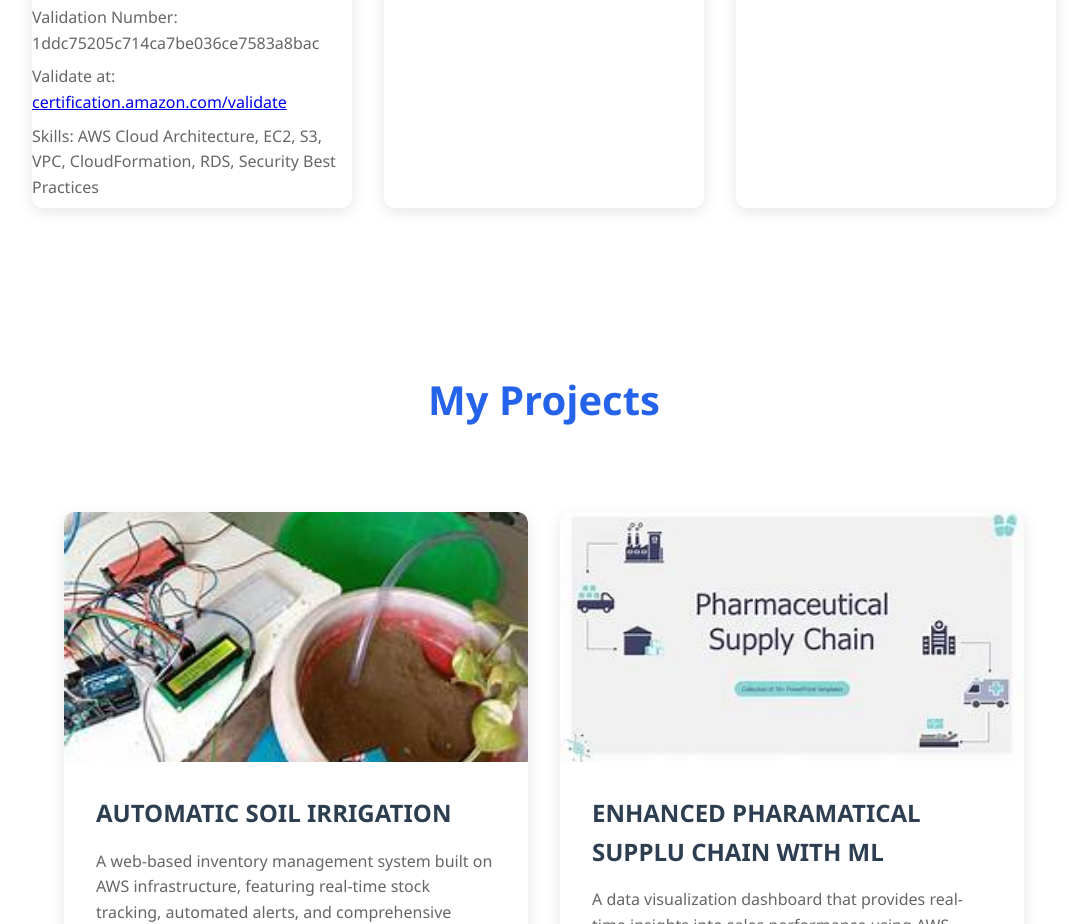
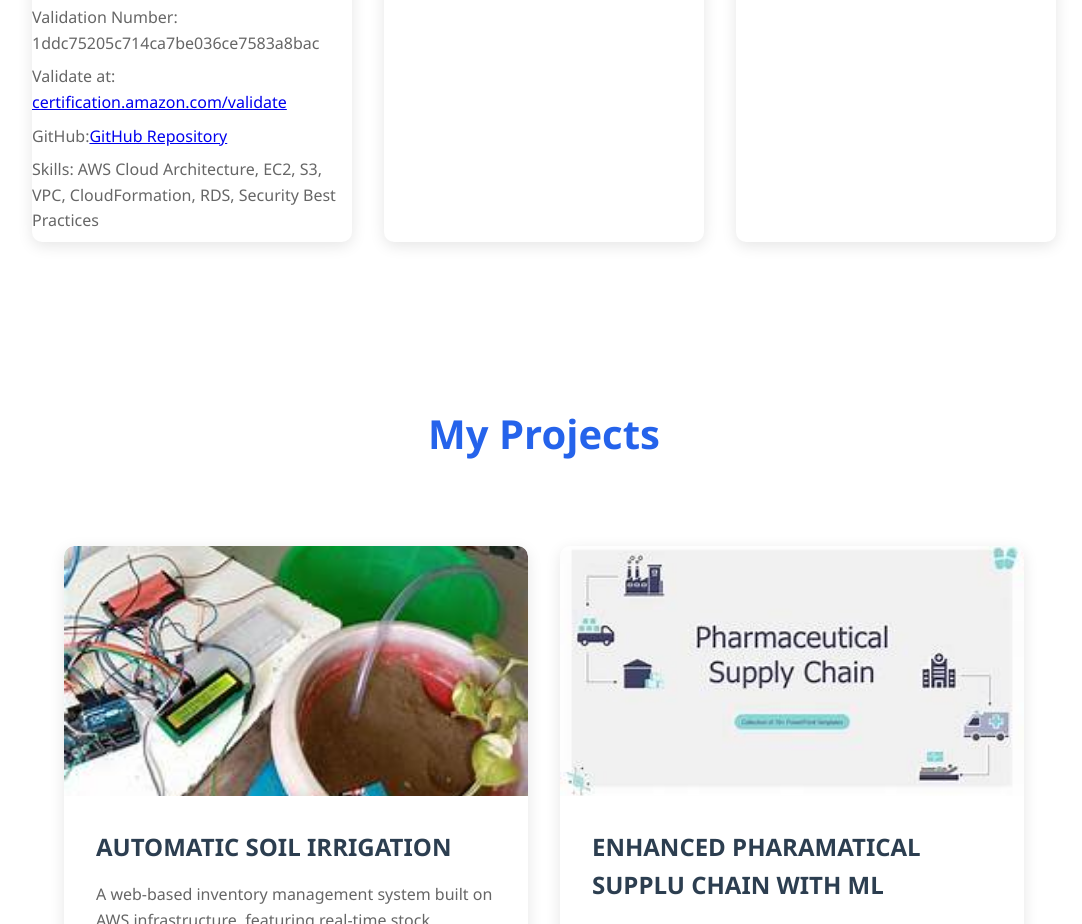
Before and after one commit to Giritharan22/portfolio, a plain HTML site: page index.html in a window 1280 px wide. Shown: the part 2189-3113 px from the top of the page, without its empty margins (96-1178 px from the left). Drawn offline with Linux system fonts and the light colour scheme.

Commit message:
Update index.html

```diff
--- a/index.html
+++ b/index.html
@@ -79,6 +79,7 @@
                     <p>Year: 2023</p>
                     <p>Validation Number: 1ddc75205c714ca7be036ce7583a8bac</p>
                     <p>Validate at: <a href="https://aws.amazon.com/verification" target="_blank">certification.amazon.com/validate</a></p>
+                    <p>GitHub:<a href="https://github.com/Giritharan22/AWS_HANDSON" target="_blank">GitHub Repository</a>
                     <p>Skills: AWS Cloud Architecture, EC2, S3, VPC, CloudFormation, RDS, Security Best Practices</p>
                 </div>
             </div>
```
